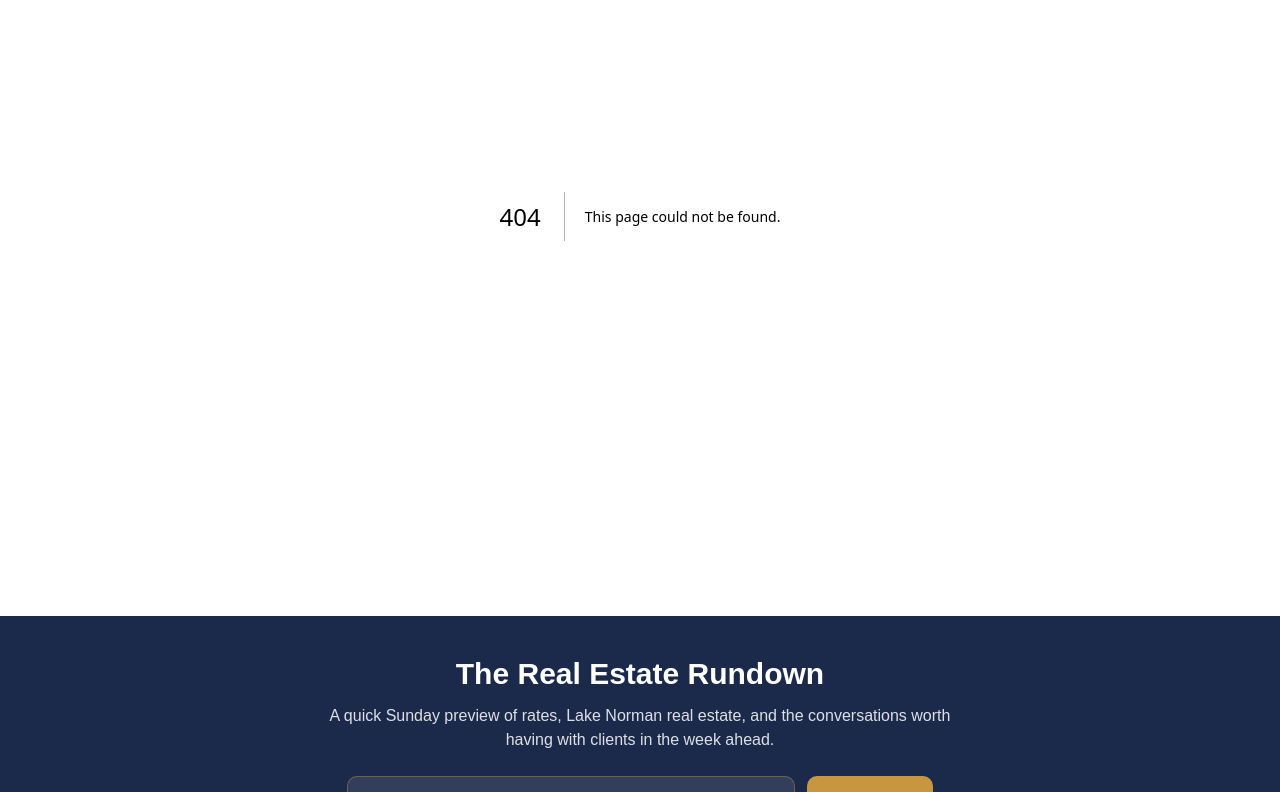
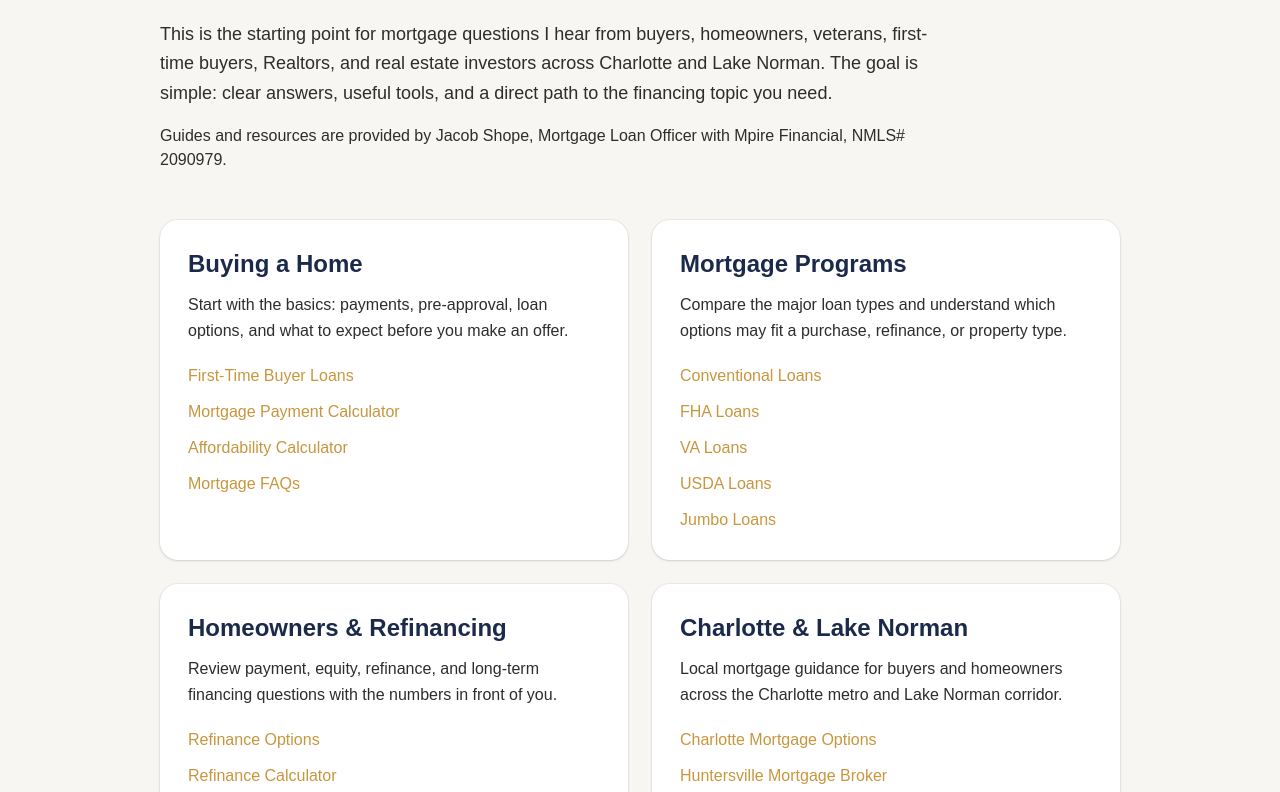
Before and after one commit to JLshope12/jacob-shope-mortgage, a Next.js app: page /mortgage-guides in a window 1280 px wide. Before the commit this address had no page. Shown: the part 248-1040 px from the top of the page. Built offline with nearby package versions, Linux system fonts and the light colour scheme.

Commit message:
Add Jacob Shope mortgage authority guide hub

```diff
--- /dev/null
+++ b/app/mortgage-guides/page.tsx
@@ -0,0 +1,110 @@
+import Link from "next/link";
+
+export const metadata = {
+  title: "Mortgage Guides by Jacob Shope | Charlotte & Lake Norman",
+  description:
+    "Mortgage guides and answers from Jacob Shope for homebuyers, homeowners, veterans, first-time buyers, and real estate investors in Charlotte and Lake Norman.",
+  alternates: { canonical: "/mortgage-guides" },
+};
+
+const TOPICS = [
+  {
+    title: "Buying a Home",
+    description: "Start with the basics: payments, pre-approval, loan options, and what to expect before you make an offer.",
+    links: [
+      ["First-Time Buyer Loans", "/loan-programs/first-time-buyer"],
+      ["Mortgage Payment Calculator", "/calculators/payment"],
+      ["Affordability Calculator", "/calculators/affordability"],
+      ["Mortgage FAQs", "/faq"],
+    ],
+  },
+  {
+    title: "Mortgage Programs",
+    description: "Compare the major loan types and understand which options may fit a purchase, refinance, or property type.",
+    links: [
+      ["Conventional Loans", "/loan-programs/conventional"],
+      ["FHA Loans", "/loan-programs/fha"],
+      ["VA Loans", "/loan-programs/va"],
+      ["USDA Loans", "/loan-programs/usda"],
+      ["Jumbo Loans", "/loan-programs/jumbo"],
+    ],
+  },
+  {
+    title: "Homeowners & Refinancing",
+    description: "Review payment, equity, refinance, and long-term financing questions with the numbers in front of you.",
+    links: [
+      ["Refinance Options", "/loan-programs/refinance"],
+      ["Refinance Calculator", "/calculators/refinance"],
+      ["Mortgage Rates", "/rates"],
+    ],
+  },
+  {
+    title: "Charlotte & Lake Norman",
+    description: "Local mortgage guidance for buyers and homeowners across the Charlotte metro and Lake Norman corridor.",
+    links: [
+      ["Charlotte Mortgage Options", "/service-areas/charlotte"],
+      ["Huntersville Mortgage Broker", "/service-areas/huntersville"],
+      ["Lake Norman Mortgage Lender", "/service-areas/lake-norman"],
+      ["Cornelius Mortgage Broker", "/service-areas/cornelius"],
+      ["Davidson Mortgage Broker", "/service-areas/davidson"],
+      ["Mooresville Mortgage Broker", "/service-areas/mooresville"],
+    ],
+  },
+] as const;
+
+export default function MortgageGuidesPage() {
+  return (
+    <div className="bg-offwhite">
+      <section className="mx-auto max-w-5xl px-4 py-16 md:px-6 md:py-24 lg:px-8">
+        <p className="font-semibold text-gold">Mortgage answers from Jacob Shope</p>
+        <h1 className="mt-3 text-4xl font-bold tracking-tight text-navy md:text-5xl">
+          Charlotte Mortgage Guides & Resources
+        </h1>
+        <p className="mt-6 max-w-3xl text-lg leading-relaxed text-charcoal">
+          This is the starting point for mortgage questions I hear from buyers, homeowners,
+          veterans, first-time buyers, Realtors, and real estate investors across Charlotte and
+          Lake Norman. The goal is simple: clear answers, useful tools, and a direct path to the
+          financing topic you need.
+        </p>
+        <p className="mt-4 max-w-3xl text-charcoal">
+          Guides and resources are provided by Jacob Shope, Mortgage Loan Officer with Mpire
+          Financial, NMLS# 2090979.
+        </p>
+
+        <div className="mt-12 grid gap-6 md:grid-cols-2">
+          {TOPICS.map((topic) => (
+            <section key={topic.title} className="rounded-2xl bg-white p-7 shadow-sm ring-1 ring-navy/5">
+              <h2 className="text-2xl font-bold text-navy">{topic.title}</h2>
+              <p className="mt-3 leading-relaxed text-charcoal">{topic.description}</p>
+              <ul className="mt-5 space-y-3">
+                {topic.links.map(([label, href]) => (
+                  <li key={href}>
+                    <Link href={href} className="font-medium text-gold hover:underline">
+                      {label}
+                    </Link>
+                  </li>
+                ))}
+              </ul>
+            </section>
+          ))}
+        </div>
+
+        <section className="mt-12 rounded-2xl bg-navy p-8 text-white">
+          <h2 className="text-2xl font-bold">Have a mortgage question that is not covered yet?</h2>
+          <p className="mt-3 max-w-3xl leading-relaxed text-white/85">
+            Send me the scenario. The questions clients and Realtors ask are what I use to keep
+            building this resource library.
+          </p>
+          <div className="mt-6 flex flex-wrap gap-4">
+            <Link href="/contact" className="rounded-lg bg-gold px-5 py-3 font-semibold text-white hover:bg-gold/90">
+              Ask Jacob a Mortgage Question
+            </Link>
+            <Link href="/about" className="rounded-lg border border-white/40 px-5 py-3 font-semibold text-white hover:bg-white hover:text-navy">
+              About Jacob Shope
+            </Link>
+          </div>
+        </section>
+      </section>
+    </div>
+  );
+}
```
